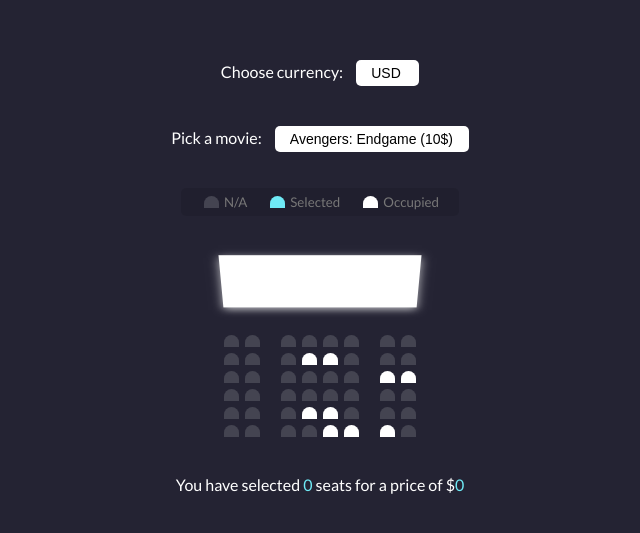
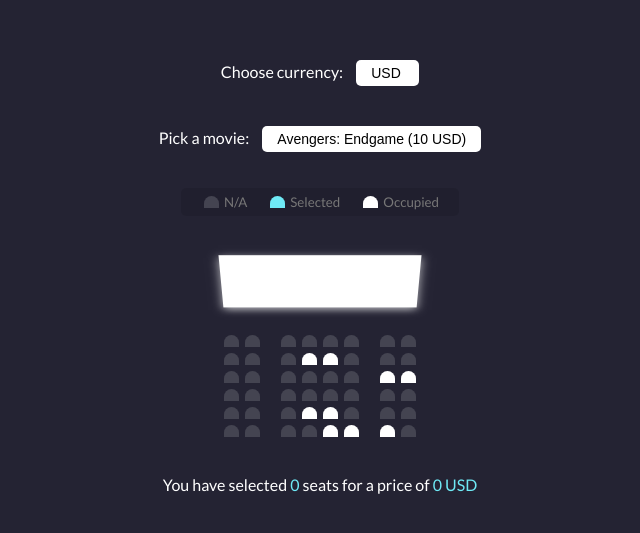
Before and after one commit to malegrera/PEC1, a plain HTML site: page PEC1_Ej2_3/index.html in a window 1280 px wide. Shown: the part 131-664 px from the top of the page, without its empty margins (320-960 px from the left). Drawn offline with Linux system fonts and the light colour scheme.

Commit message:
cambios ejercicio 2

```diff
--- a/PEC1_Ej2_3/index.html
+++ b/PEC1_Ej2_3/index.html
@@ -1,5 +1,6 @@
 <!DOCTYPE html>
 <html lang="en">
+
 <head>
   <meta charset="UTF-8" />
   <meta name="viewport" content="width=device-width, initial-scale=1.0" />
@@ -7,6 +8,7 @@
   <link rel="stylesheet" href="style.css" />
   <title>Movie Seat Booking</title>
 </head>
+
 <body>
   <div class="currency-container">
     <label>Choose currency:</label>
@@ -156,12 +158,11 @@
   </div>
 
   <p class="text">
-      You have selected <span id="count">0</span> seats for a price of $<span
-        id="total"
-        >0</span
-      >
+    You have selected <span id="count">0</span> seats for a price of <span id="total">0</span> <span
+      id="currency-current">USD</span>
   </p>
 
   <script src="script.js"></script>
 </body>
+
 </html>
--- a/PEC1_Ej2_3/script.js
+++ b/PEC1_Ej2_3/script.js
@@ -4,7 +4,7 @@ const count = document.getElementById('count');
 const total = document.getElementById('total');
 const movieSelect = document.getElementById('movie');
 const currencyEl = document.getElementById('currency');
-
+const currency_current = document.getElementById('currency-current');
 
 populateUI();
 
@@ -74,6 +74,7 @@ function calculate() {
   const currency_old = movieSelect.dataset.currency;
   movieSelect.dataset.currency = currencyEl.value;
   const currency_new = currencyEl.value;
+  currency_current.innerText = currencyEl.value;
 
   fetch("https://open.exchangerate-api.com/v6/latest")
     .then(res => res.json())
@@ -81,12 +82,12 @@ function calculate() {
       const rate = data.rates[currency_new] / data.rates[currency_old];
       Array.from(movieSelect.options).forEach((e) => {
         e.innerText = e.innerText.substr(0, e.innerText.indexOf("(") - 1);
-        e.value = (e.value * (rate)).toFixed(2);
+        e.value = (e.value * (rate)).toPrecision(2);
         e.innerText += ` (${e.value} ${currency_new})`;
         ticketPrice = movieSelect.value;
-        updateSelectedCount();
+
       });
-
+      updateSelectedCount();
 
     });
 
@@ -95,7 +96,7 @@ function calculate() {
 currencyEl.addEventListener('change', calculate);
 
 Array.from(movieSelect.options).forEach((e) => {
-  e.innerText += ` (${e.value}$)`;
+  e.innerText += ` (${e.value} USD)`;
 });
 
 // Initial count and total set
```
Lines whose indentation alone changed are shown as unchanged.
